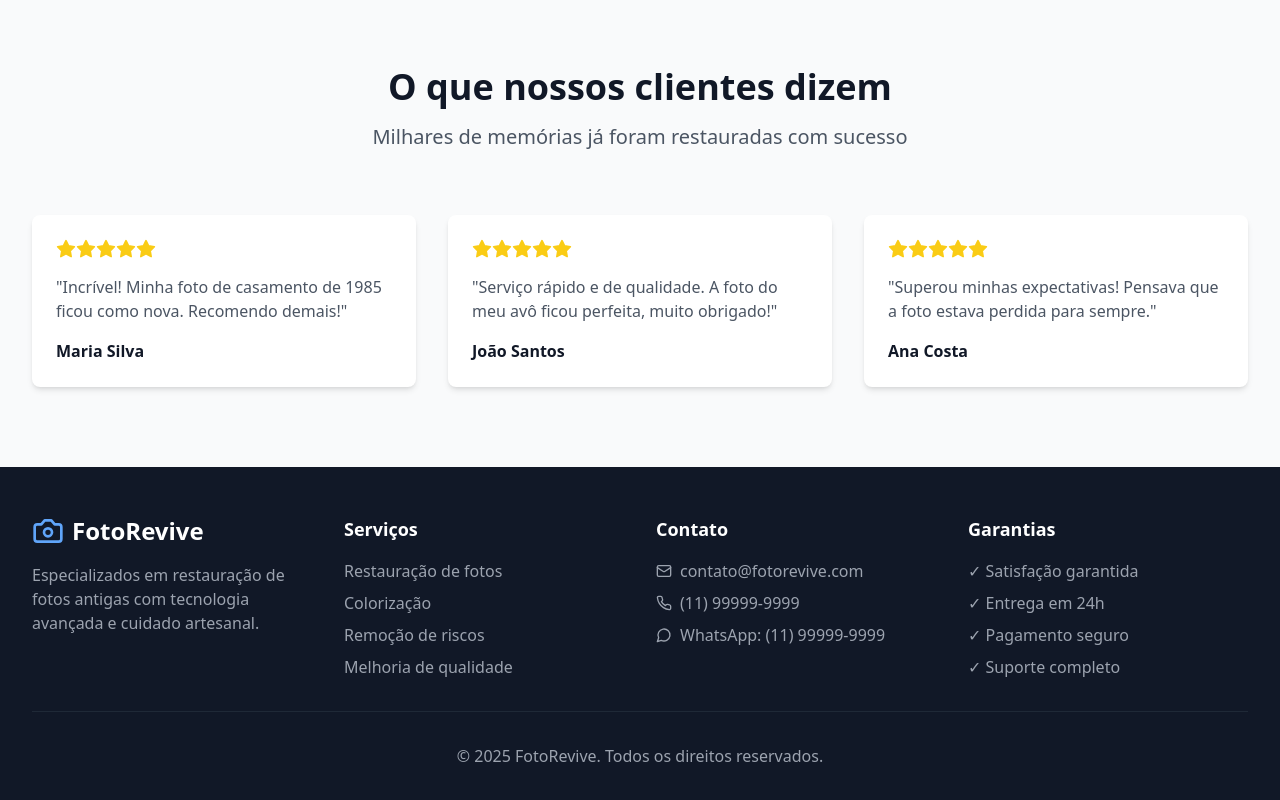
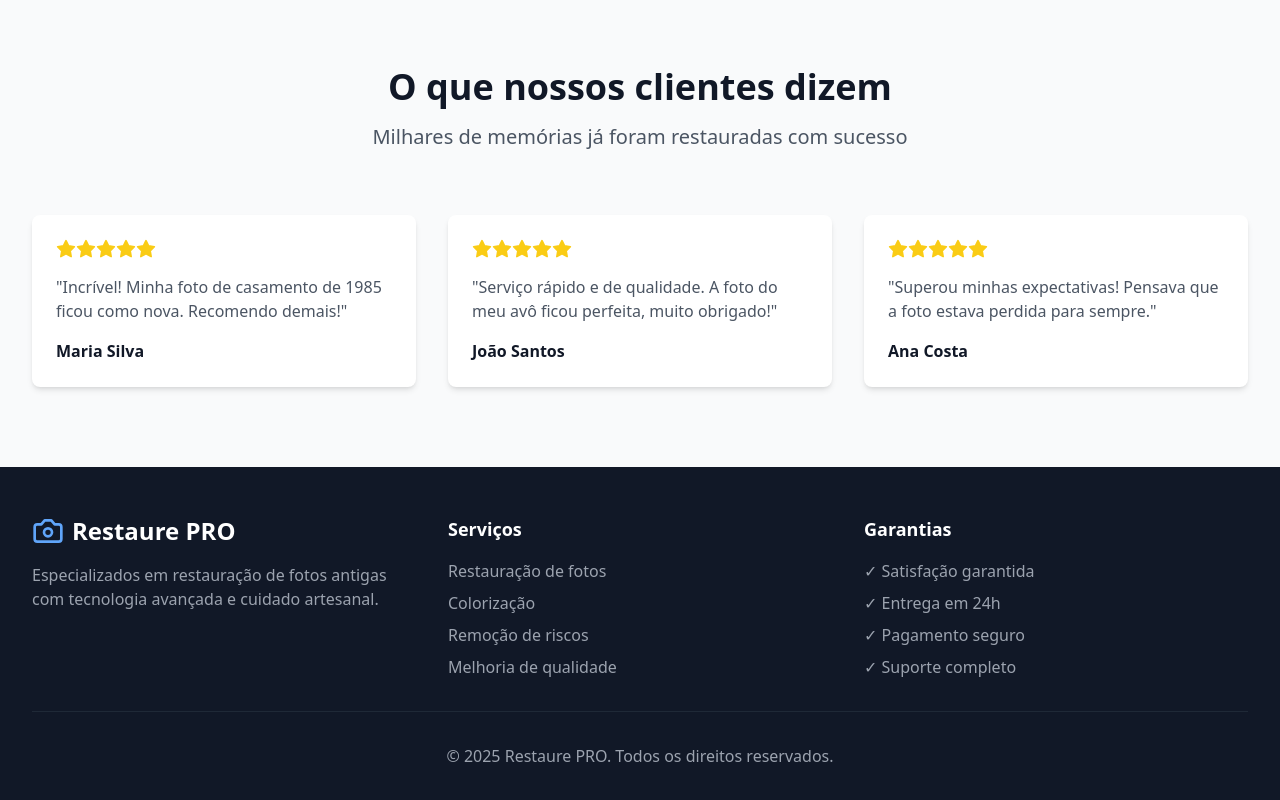
Before and after one commit to yansassi/restaurepro, a React (Vite) app: page / in a window 1280 px wide. Shown: the part 2470-3270 px from the top of the page. Built offline with nearby package versions, Linux system fonts and the light colour scheme; no server answers.

Commit message:
Remover seção de contato do rodapé

```diff
--- a/src/components/Footer.tsx
+++ b/src/components/Footer.tsx
@@ -1,15 +1,15 @@
 import React from 'react';
-import { Camera, Mail, Phone, MessageCircle } from 'lucide-react';
+import { Camera } from 'lucide-react';
 
 const Footer = () => {
   return (
     <footer className="bg-gray-900 text-white py-12">
       <div className="max-w-7xl mx-auto px-4 sm:px-6 lg:px-8">
-        <div className="grid md:grid-cols-4 gap-8">
+        <div className="grid md:grid-cols-3 gap-8">
           <div>
             <div className="flex items-center space-x-2 mb-4">
               <Camera className="h-8 w-8 text-blue-400" />
-              <span className="text-2xl font-bold">FotoRevive</span>
+              <span className="text-2xl font-bold">Restaure PRO</span>
             </div>
             <p className="text-gray-400">
               Especializados em restauração de fotos antigas com tecnologia avançada e cuidado artesanal.
@@ -27,24 +27,6 @@ const Footer = () => {
           </div>
 
           <div>
-            <h3 className="text-lg font-semibold mb-4">Contato</h3>
-            <div className="space-y-2 text-gray-400">
-              <div className="flex items-center space-x-2">
-                <Mail className="h-4 w-4" />
-                <span>contato@fotorevive.com</span>
-              </div>
-              <div className="flex items-center space-x-2">
-                <Phone className="h-4 w-4" />
-                <span>(11) 99999-9999</span>
-              </div>
-              <div className="flex items-center space-x-2">
-                <MessageCircle className="h-4 w-4" />
-                <span>WhatsApp: (11) 99999-9999</span>
-              </div>
-            </div>
-          </div>
-
-          <div>
             <h3 className="text-lg font-semibold mb-4">Garantias</h3>
             <ul className="space-y-2 text-gray-400">
               <li>✓ Satisfação garantida</li>
@@ -56,7 +38,7 @@ const Footer = () => {
         </div>
 
         <div className="border-t border-gray-800 mt-8 pt-8 text-center text-gray-400">
-          <p>&copy; 2025 FotoRevive. Todos os direitos reservados.</p>
+          <p>&copy; 2025 Restaure PRO. Todos os direitos reservados.</p>
         </div>
       </div>
     </footer>
```
